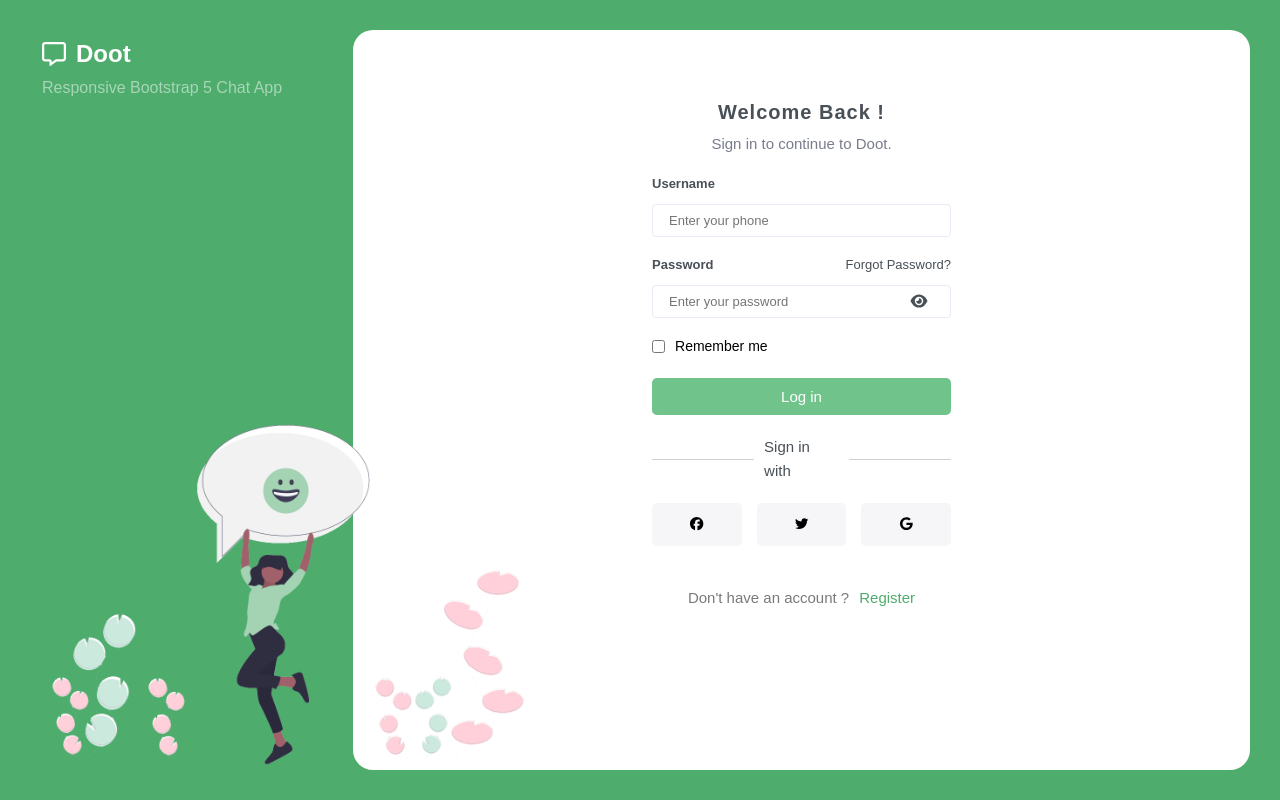
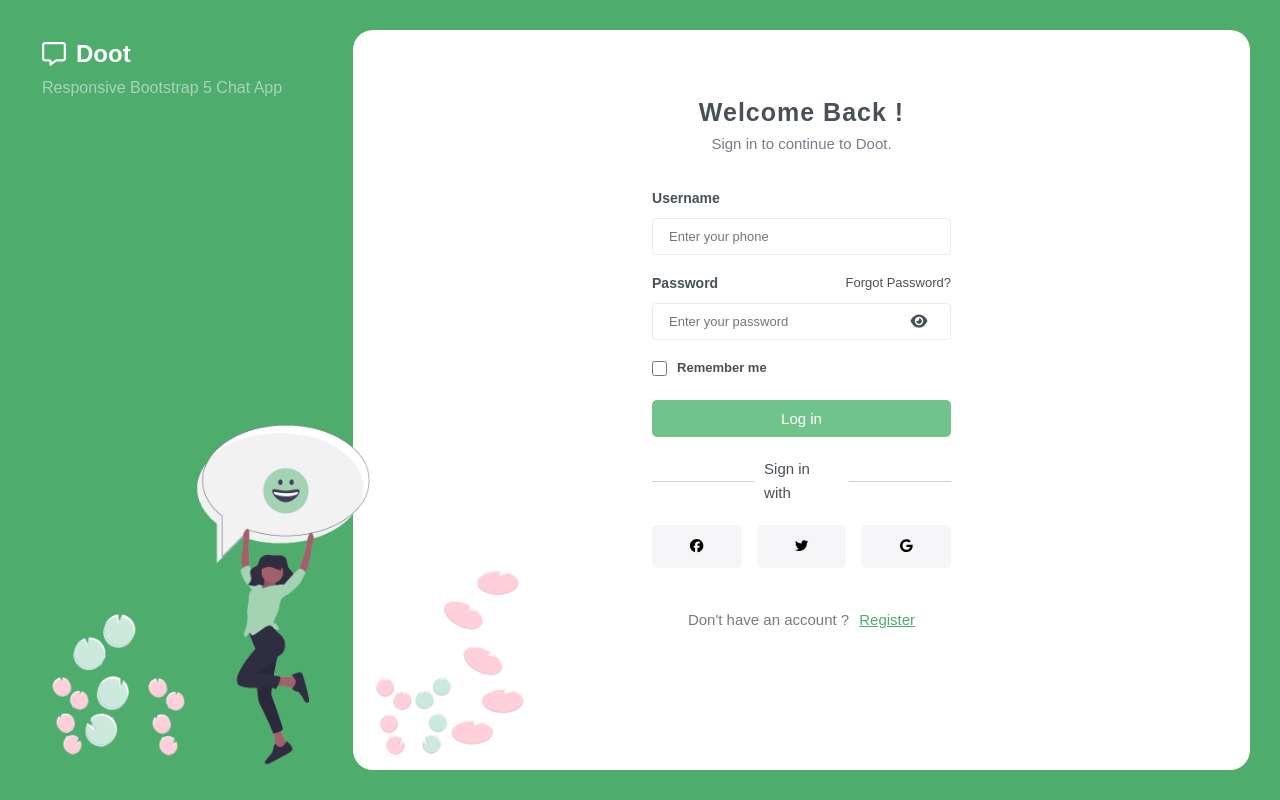
Before and after one commit to Danh-lofi/APP-Chat, a React (Create React App) app in the folder App/app-reactjs/: page / in a window 1280 px wide. Built offline with nearby package versions, Linux system fonts and the light colour scheme.

Commit message:
đổi type input

```diff
--- a/App/app-reactjs/src/api/loginApi.js
+++ b/App/app-reactjs/src/api/loginApi.js
@@ -2,11 +2,11 @@ import axiosClient from "./axiosClient";
 
 const loginApi = {
   login: (username, password) => {
-    const url = "/Login";
+    const url = "/login";
     return axiosClient.post(url, { username, password });
   },
   registry: (username, password) => {
-    const url = "/Register";
+    const url = "/register";
 
     return axiosClient.post(url, { username, password });
   },
--- a/App/app-reactjs/src/components/input/InputAuthen.js
+++ b/App/app-reactjs/src/components/input/InputAuthen.js
@@ -2,10 +2,17 @@ import React, { useState } from "react";
 import { Link } from "react-router-dom";
 import "./InputAuthen.scss";
 import { FontAwesomeIcon } from "@fortawesome/react-fontawesome";
-import { faEye } from "@fortawesome/free-solid-svg-icons";
+import { faEye, faEyeSlash } from "@fortawesome/free-solid-svg-icons";
 
 const InputAuthen = (props) => {
+  const [isText, setIsText] = useState(false);
   let inputPasswordEye = "";
+  let typeInput = props.isPassword ? "password" : props.type;
+  const changeTypeInputHandle = () => {
+    setIsText((prev) => !prev);
+  };
+  typeInput = isText ? "text" : "password";
+
   if (props.isPassword) {
     inputPasswordEye += "inputPasswordEye";
   }
@@ -23,12 +30,20 @@ const InputAuthen = (props) => {
         )}
       </div>
       <input
-        type={props.type}
+        type={typeInput}
         className={`input-authen__input ${inputPasswordEye}`}
         name={props.name}
         placeholder={props.placeholder}
       ></input>
-      {props.isPassword ? <FontAwesomeIcon className="eye" icon={faEye} /> : ""}
+      {props.isPassword ? (
+        <FontAwesomeIcon
+          className="eye"
+          icon={isText ? faEyeSlash : faEye}
+          onClick={changeTypeInputHandle}
+        />
+      ) : (
+        ""
+      )}
     </div>
   );
 };
--- a/App/app-reactjs/src/components/input/InputAuthen.scss
+++ b/App/app-reactjs/src/components/input/InputAuthen.scss
@@ -12,7 +12,7 @@
 
 .input-authen__input{
   width: 100%;
-  padding: 8px 16px;
+  padding: 10px 16px;
   border-radius: 0.4rem;
   border: 1px solid #e6ebf5;
   font-size: 1.3rem;
@@ -20,7 +20,7 @@
 
 .input-authen__label{
   margin: 0 0 8px;
-  font-size: 1.3rem;
+  font-size: 1.4rem;
   font-weight: 600;
   color: $text-color;
 }
@@ -35,8 +35,9 @@
 }
 
 .inputPasswordEye{
-  padding: 8px 48px 8px 16px;
+  padding: 10px 48px 10px 16px;
   position: relative;
+
 }
 
 .eye{
@@ -45,4 +46,5 @@
   top: 50%;
   transform: translate(-50%, 50%);
   right: 5%;
+  cursor: pointer;
 }
--- a/App/app-reactjs/src/pages/login/Login.js
+++ b/App/app-reactjs/src/pages/login/Login.js
@@ -3,6 +3,7 @@ import { Link } from "react-router-dom";
 import ButtonAuthen from "../../components/button/ButtonAuthen";
 import ButtonSocial from "../../components/button/ButtonSocial";
 import InputAuthen from "../../components/input/InputAuthen";
+import axiosClients from "../../api/axiosClient";
 import "./login.scss";
 const Login = (props) => {
   return (
--- a/App/app-reactjs/src/pages/login/login.scss
+++ b/App/app-reactjs/src/pages/login/login.scss
@@ -1,19 +1,22 @@
 @use '../../scss/' as *;
 
 .login__link__text{
+    text-decoration: underline;
     color: $primary-color;
 }
 .login__title{
     width: 100%;
 }
-
+.login__input{
+    margin-top: 30px;
+}
 
 .login__title__main{
     text-align: center;
     color: $text-color;
     letter-spacing: 1px;
     font-weight: 600;
-    font-size: 2rem;
+    font-size: 2.5rem;
     margin: 0 0 8px;
 }
 
@@ -36,12 +39,17 @@
 }
 
 .checkbox{
-
+    height: 15px;
+    width: 15px;
+    &:checked{
+        filter: hue-rotate(240deg);
+    }
 }
 
 .remember{
-    font-size: 1.4rem;
-    font-weight: 500;
+    font-size: 1.3rem;
+    font-weight: 600;
+    color: $text-color;
 }
 
 
```
